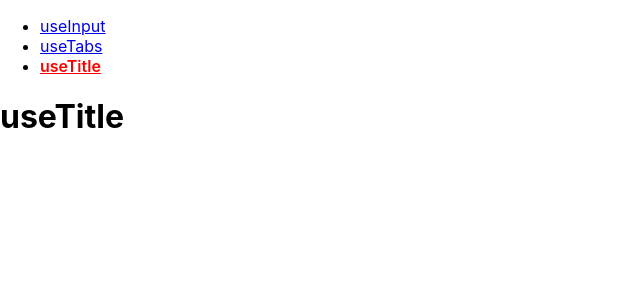
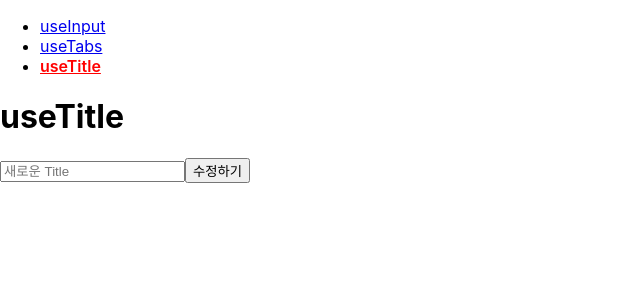
Before and after one commit to jihyeon-kimy/study-react-10-kinds-hooks, a React (Create React App) app: page /useTitle in a window 1280 px wide. Shown: the top 300 px of the page, without its empty margins (0-640 px from the left). Built offline with nearby package versions, Linux system fonts and the light colour scheme.

Commit message:
3. useTitle : 입력창의 값이 제출되었을 때, Title이 바뀌도록 수정

```diff
--- a/src/components/CheckTitle.js
+++ b/src/components/CheckTitle.js
@@ -12,12 +12,21 @@ const useTitle = (initialTitle) => {
 
 function CheckTitle() {
   const titleUpdater = useTitle("Loading...");
-  setTimeout(() => {
-    titleUpdater("Home");
-  }, 5000); // 5초후 Title을 Home으로 변경. titleUpdator 확인용
+  // 5초후 Title을 Home으로 변경. titleUpdator 확인용
+  //   setTimeout(() => {
+  //     titleUpdater("Home");
+  //   }, 5000);
   return (
     <>
       <h1>useTitle</h1>
+      <form
+        onSubmit={(event) => {
+          event.preventDefault();
+          titleUpdater(event.target.title.value);
+        }}>
+        <input name="title" placeholder="새로운 Title" />
+        <button>수정하기</button>
+      </form>
     </>
   );
 }
```
